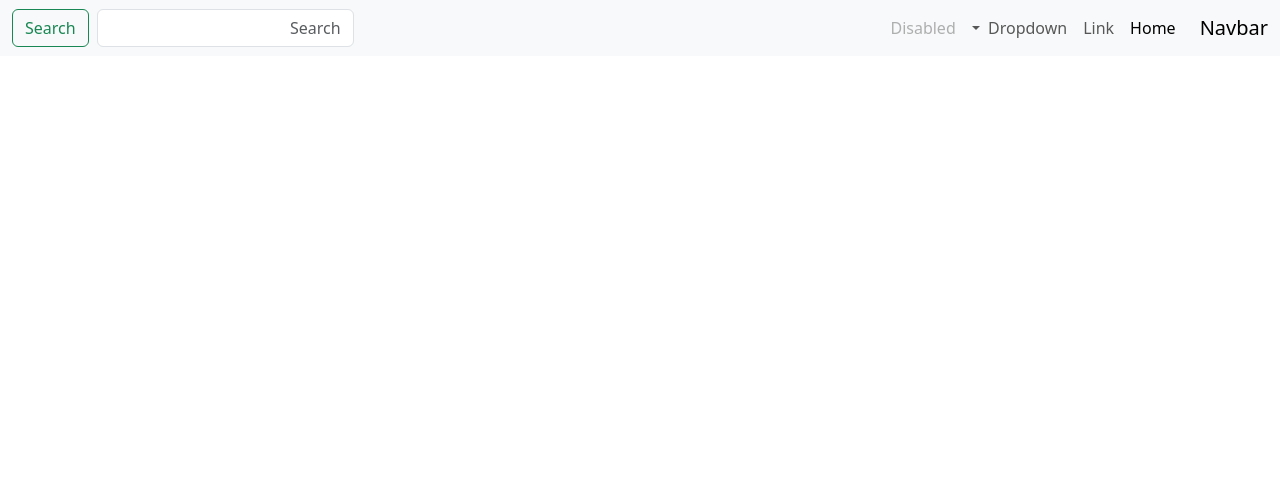
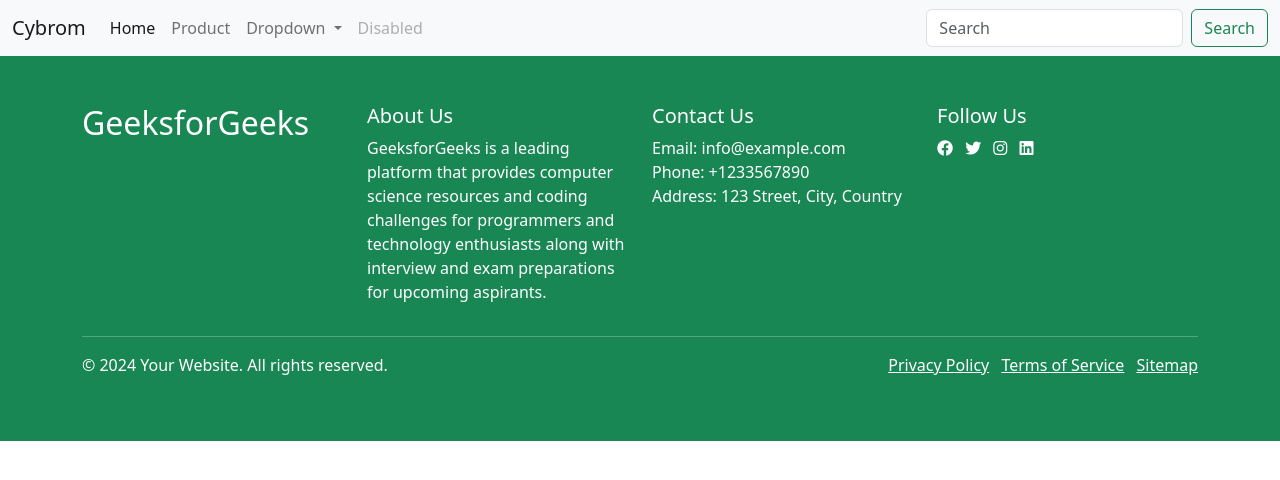
Before and after one commit to Arunsilawat/Dgango, a Django app: template Template_cutting/project/app/templates/base.html in a window 1280 px wide. Shown: the top 480 px of the page. Run offline with Django 5.2, Linux system fonts and the light colour scheme; the template is opened without the code that fills it, so the values that code supplies are empty.

Commit message:
Template outcutting

```diff
--- a/Template_cutting/project/app/templates/base.html
+++ b/Template_cutting/project/app/templates/base.html
@@ -1,23 +1,24 @@
 <!doctype html>
-<html lang="ar" dir="rtl">
+<html lang="en">
 
 <head>
-
+  <!-- Required meta tags -->
   <meta charset="utf-8">
   <meta name="viewport" content="width=device-width, initial-scale=1">
 
-    <link rel="stylesheet" href="https://cdn.jsdelivr.net/npm/bootstrap@5.3.3/dist/css/bootstrap.rtl.min.css"
-        integrity="sha384-dpuaG1suU0eT09tx5plTaGMLBsfDLzUCCUXOY2j/LSvXYuG6Bqs43ALlhIqAJVRb" crossorigin="anonymous">
+  <link href="https://cdn.jsdelivr.net/npm/bootstrap@5.0.2/dist/css/bootstrap.min.css" rel="stylesheet"
+    integrity="sha384-EVSTQN3/azprG1Anm3QDgpJLIm9Nao0Yz1ztcQTwFspd3yD65VohhpuuCOmLASjC" crossorigin="anonymous">
 
+  <title>Hello, world!</title>
 </head>
 
 <body>
-
   <header>
-        <nav class="navbar navbar-expand-lg bg-body-tertiary">
+    <nav class="navbar navbar-expand-lg navbar-light bg-light">
       <div class="container-fluid">
-              <a class="navbar-brand" href="#">Navbar</a>
-              <button class="navbar-toggler" type="button" data-bs-toggle="collapse" data-bs-target="#navbarSupportedContent" aria-controls="navbarSupportedContent" aria-expanded="false" aria-label="Toggle navigation">
+        <a class="navbar-brand" href="#">Cybrom</a>
+        <button class="navbar-toggler" type="button" data-bs-toggle="collapse" data-bs-target="#navbarSupportedContent"
+          aria-controls="navbarSupportedContent" aria-expanded="false" aria-label="Toggle navigation">
           <span class="navbar-toggler-icon"></span>
         </button>
         <div class="collapse navbar-collapse" id="navbarSupportedContent">
@@ -26,24 +27,27 @@
               <a class="nav-link active" aria-current="page" href="#">Home</a>
             </li>
             <li class="nav-item">
-                    <a class="nav-link" href="#">Link</a>
+              <a class="nav-link" href="product">Product</a>
             </li>
             <li class="nav-item dropdown">
-                    <a class="nav-link dropdown-toggle" href="#" role="button" data-bs-toggle="dropdown" aria-expanded="false">
+              <a class="nav-link dropdown-toggle" href="#" id="navbarDropdown" role="button" data-bs-toggle="dropdown"
+                aria-expanded="false">
                 Dropdown
               </a>
-                    <ul class="dropdown-menu">
+              <ul class="dropdown-menu" aria-labelledby="navbarDropdown">
                 <li><a class="dropdown-item" href="#">Action</a></li>
                 <li><a class="dropdown-item" href="#">Another action</a></li>
-                      <li><hr class="dropdown-divider"></li>
+                <li>
+                  <hr class="dropdown-divider">
+                </li>
                 <li><a class="dropdown-item" href="#">Something else here</a></li>
               </ul>
             </li>
             <li class="nav-item">
-                    <a class="nav-link disabled" aria-disabled="true">Disabled</a>
+              <a class="nav-link disabled" href="#" tabindex="-1" aria-disabled="true">Disabled</a>
             </li>
           </ul>
-                <form class="d-flex" role="search">
+          <form class="d-flex">
             <input class="form-control me-2" type="search" placeholder="Search" aria-label="Search">
             <button class="btn btn-outline-success" type="submit">Search</button>
           </form>
@@ -51,13 +55,142 @@
       </div>
     </nav>
   </header>
+
   {% block content %}
   {% endblock %}
-    <script src="https://cdn.jsdelivr.net/npm/bootstrap@5.3.3/dist/js/bootstrap.bundle.min.js"
-        integrity="sha384-YvpcrYf0tY3lHB60NNkmXc5s9fDVZLESaAA55NDzOxhy9GkcIdslK1eN7N6jIeHz"
+  <footer>
+
+    <!DOCTYPE html>
+    <html lang="en">
+
+    <head>
+      <meta charset="UTF-8">
+      <meta name="viewport" content="width=device-width, initial-scale=1.0">
+      <title>Stylish Footer</title>
+
+      <!-- Bootstrap CSS -->
+      <link href="https://cdn.jsdelivr.net/npm/bootstrap@5.3.0-alpha1/dist/css/bootstrap.min.css" rel="stylesheet">
+
+      <!-- Font Awesome -->
+      <link href="https://cdnjs.cloudflare.com/ajax/libs/font-awesome/6.0.0-beta3/css/all.min.css" rel="stylesheet">
+
+      <!-- Bootstrap Bundle with Popper -->
+      <script src="https://cdn.jsdelivr.net/npm/bootstrap@5.3.0-alpha1/dist/js/bootstrap.bundle.min.js">
+      </script>
+
+      <!-- Custom CSS -->
+      <style>
+        body {
+          color: white;
+        }
+
+        .footer {
+          background-color: #198754;
+        }
+
+        .footer-content h2 {
+          color: #fff;
+        }
+
+        .footer-content h5,
+        .footer-content p,
+        .footer-links a {
+          color: #fff;
+        }
+
+        .footer-links a:hover {
+          text-decoration: underline;
+        }
+
+        .footer hr {
+          background-color: #fff;
+        }
+      </style>
+    </head>
+
+    <body>
+      <footer class="footer p-5">
+        <div class="container">
+          <div class="row">
+            <div class="col-md-3">
+              <h2>GeeksforGeeks</h2>
+            </div>
+            <div class="col-md-3">
+              <h5>About Us</h5>
+              <p>
+                GeeksforGeeks is a leading platform that provides
+                computer science resources and coding challenges for
+                programmers and technology enthusiasts along with
+                interview and exam preparations for upcoming aspirants.
+              </p>
+            </div>
+            <div class="col-md-3">
+              <h5>Contact Us</h5>
+              <ul class="list-unstyled">
+                <li>Email: info@example.com</li>
+                <li>Phone: +1233567890</li>
+                <li>Address: 123 Street, City, Country</li>
+              </ul>
+            </div>
+            <div class="col-md-3">
+              <h5>Follow Us</h5>
+              <ul class="list-inline footer-links">
+                <li class="list-inline-item">
+                  <a href="#">
+                    <i class="fab fa-facebook"></i>
+                  </a>
+                </li>
+                <li class="list-inline-item">
+                  <a href="#">
+                    <i class="fab fa-twitter"></i>
+                  </a>
+                </li>
+                <li class="list-inline-item">
+                  <a href="#">
+                    <i class="fab fa-instagram"></i>
+                  </a>
+                </li>
+                <li class="list-inline-item">
+                  <a href="#">
+                    <i class="fab fa-linkedin"></i>
+                  </a>
+                </li>
+              </ul>
+            </div>
+          </div>
+          <hr>
+          <div class="row">
+            <div class="col-md-6">
+              <p>&copy; 2024 Your Website. All rights reserved.</p>
+            </div>
+            <div class="col-md-6 text-end">
+              <ul class="list-inline footer-links">
+                <li class="list-inline-item">
+                  <a href="#" class="text-white">
+                    Privacy Policy
+                  </a>
+                </li>
+                <li class="list-inline-item">
+                  <a href="#" class="text-white">
+                    Terms of Service
+                  </a>
+                </li>
+                <li class="list-inline-item">
+                  <a href="#" class="text-white">
+                    Sitemap
+                  </a>
+                </li>
+              </ul>
+            </div>
+          </div>
+        </div>
+      </footer>
+    </body>
+    </html>
+  </footer>
+  <script src="https://cdn.jsdelivr.net/npm/bootstrap@5.0.2/dist/js/bootstrap.bundle.min.js"
+    integrity="sha384-MrcW6ZMFYlzcLA8Nl+NtUVF0sA7MsXsP1UyJoMp4YLEuNSfAP+JcXn/tWtIaxVXM"
     crossorigin="anonymous"></script>
-
-
 </body>
 
 </html>
--- a/Template_cutting/project/app/urls.py
+++ b/Template_cutting/project/app/urls.py
@@ -2,5 +2,5 @@
 from django.urls import path,include
 from app import views
 urlpatterns = [
-    path('home/', views.home, name='home'),
+    path('home/',views.home, name='home'),
 ]
```
Also changed, not shown: Template_cutting/project/app/templates/home.html (+4 -3 lines), Template_cutting/project/app/views.py (line endings or trailing spaces). Lines whose indentation alone changed are shown as unchanged.
